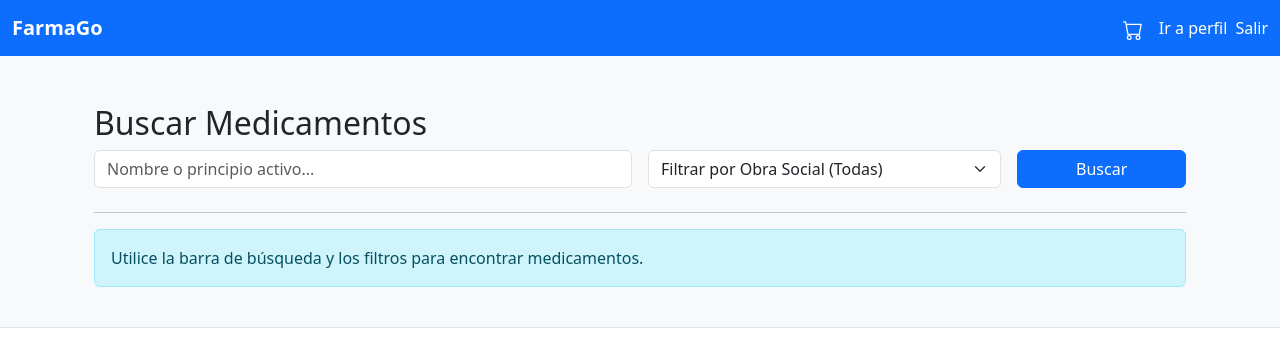
After one commit to TheAle26/FarmaGo, a Django app: page /orders/buscar/medicamentos/ in a window 1280 px wide. The commit adds this page. Shown: the top 345 px of the page. Run offline with Django 5.2, Linux system fonts and the light colour scheme; the visitor is signed in with stand-in values (Sample User, id 1).

Commit message:
Buscar medicamentos: barra de búsqueda y pestaña a parte.

```diff
--- /dev/null
+++ b/Templates/cliente/buscar_medicamentos.html
@@ -0,0 +1,52 @@
+{% extends 'base.html' %}
+
+{% block content %}
+<div class="container mt-4">
+    <h2>Buscar Medicamentos</h2>
+
+    <form method="get" action="{% url 'buscar_medicamentos' %}" class="mb-4">
+        <div class="row g-3 align-items-center">
+
+            <div class="col-md-6">
+                <input type="text" name="q" class="form-control" placeholder="Nombre o principio activo..." value="{{ query }}">
+            </div>
+
+            <div class="col-md-4">
+                <select name="obra_social_id" class="form-select">
+                    <option value="">Filtrar por Obra Social (Todas)</option>
+                    {% for os in obras_sociales %}
+                        <option value="{{ os.id }}"
+                            {% if request.GET.obra_social_id|lower == os.id|stringformat:"s" %}selected{% endif %}>
+                            {{ os.nombre }}
+                        </option>
+                    {% endfor %}
+                </select>
+            </div>
+
+            <div class="col-md-2">
+                <button type="submit" class="btn btn-primary w-100">Buscar</button>
+            </div>
+        </div>
+    </form>
+
+    <hr>
+
+    {% if medicamentos %}
+        <div class="list-group">
+            {% for med in medicamentos %}
+                <div class="list-group-item d-flex justify-content-between align-items-center">
+                    <div>
+                        <strong>{{ med.nombre_comercial }}</strong> - ${{ med.precio }}
+                        <p class="text-muted small mb-0">Principio Activo: {{ med.principio_activo }}</p>
+                    </div>
+                    <a href="{% url 'medicamento_detalle' pk=med.id %}" class="btn btn-info btn-sm">Ver Detalle</a>
+                </div>
+            {% endfor %}
+        </div>
+    {% elif query or request.GET.obra_social_id %}
+        <div class="alert alert-warning">No se encontraron medicamentos para su búsqueda o filtros.</div>
+    {% else %}
+        <div class="alert alert-info">Utilice la barra de búsqueda y los filtros para encontrar medicamentos.</div>
+    {% endif %}
+</div>
+{% endblock %}
--- a/Templates/cliente/panel.html
+++ b/Templates/cliente/panel.html
@@ -4,6 +4,7 @@
   <h1 class="h5 m-0">Mis pedidos</h1>
   <div class="d-flex gap-2">
     <a class="btn btn-outline-secondary" href="" onclick="location.reload();return false;">Actualizar</a>
+      <a class="btn btn-success" href="{% url 'buscar_medicamentos' %}">Buscar Medicamentos</a>
     <a class="btn btn-primary" href="{% url 'cliente_panel' %}">Crear pedido NO ANDA PQ NO ESTA ESA PAGINA</a>
   </div>
 </div>
--- a/apps/accounts/views.py
+++ b/apps/accounts/views.py
@@ -63,11 +63,11 @@ def registro_cliente(request):
             user=user,
             nombre=form.cleaned_data["nombre"],
             apellido=form.cleaned_data["apellido"],
-            documento=form.cleaned_data["documento"], # Campo faltante que causa el error
-            edad=form.cleaned_data["edad"],         # Campo faltante
+            documento=form.cleaned_data["documento"],
+            edad=form.cleaned_data["edad"],
             direccion=form.cleaned_data["direccion"],
             telefono=form.cleaned_data["telefono"],
-            terms_cond=form.cleaned_data["terms_cond"], # Campo faltante
+            terms_cond=form.cleaned_data["terms_cond"],
         )
         messages.success(request, "Cuenta de cliente creada.")
         login(request, user)  # opcional: auto-login
--- a/apps/orders/urls.py
+++ b/apps/orders/urls.py
@@ -6,6 +6,7 @@ urlpatterns = [
     path("cliente/", views.cliente_panel, name="cliente_panel"),
     path("cliente/carrito/", views.ver_carrito, name="ver_carrito"),
     path("cliente/carrito/finalizar_compra", views.finalizar_compra_view, name="finalizar_compra"),
+    path('buscar/medicamentos/', views.buscar_medicamentos, name='buscar_medicamentos'),
 
     # Farmacia
     path("farmacia/", views.farmacia_panel, name="farmacia_panel"),
--- a/apps/orders/views.py
+++ b/apps/orders/views.py
@@ -1,13 +1,16 @@
 from django.shortcuts import render, redirect, get_object_or_404
 from django.contrib.auth.decorators import login_required
 from django.http import HttpResponseForbidden
-from .models import Pedido, DetallePedido, StockMedicamento,Farmacia,Cliente
+from .models import Pedido, DetallePedido, StockMedicamento,Farmacia,Cliente, Medicamento
+from apps.accounts.models import ObraSocial
 from apps.orders.utils import es_cliente, es_farmacia, es_repartidor
 from .forms import PedidoForm, EditStockMedicamentoForm, AddStockMedicamentoForm
 from django.db import transaction, IntegrityError
 from django.db.models import F
 from django.contrib import messages
 from django.db.models import Case, When
+from django.shortcuts import render
+
 
 # ---------- CLIENTE ----------
 @login_required
@@ -186,6 +189,46 @@ def finalizar_compra_view(request):
         messages.error(request, str(e))
         return redirect('ver_carrito')
 
+@login_required
+def buscar_medicamentos(request):
+
+    query = request.GET.get('q', '')
+    obra_social_id = request.GET.get('obra_social_id', '')
+    medicamentos = []
+
+    # Obtengo todas las obras sociales
+    obras_sociales = ObraSocial.objects.all()
+
+    #
+    if query or obra_social_id:
+        # Aquí iría tu lógica real de filtrado en la base de datos
+        # Ejemplo:
+        # medicamentos_qs = Medicamento.objects.all()
+        # if query:
+        #     medicamentos_qs = medicamentos_qs.filter(
+        #         Q(nombre_comercial__icontains=query) | Q(principio_activo__icontains=query)
+        #     )
+        # if obra_social_id:
+        #     # Filtro más complejo que incluye stock y obra social
+        #     medicamentos_qs = medicamentos_qs.filter(stock__farmacia__obras_sociales__id=obra_social_id).distinct()
+
+        # medications = medicamentos_qs[:20] # Limitar resultados
+
+        # Por ahora, simulamos un resultado para que el HTML funcione:
+        medicamentos = [
+            {'id': 1, 'nombre_comercial': 'Ibuprofeno 600mg', 'principio_activo': 'Ibuprofeno', 'precio': 500},
+            {'id': 2, 'nombre_comercial': 'Amoxicilina 500mg', 'principio_activo': 'Amoxicilina', 'precio': 950},
+        ]
+
+
+    context = {
+        'query': query,
+        'obras_sociales': obras_sociales,
+        'medicamentos': medicamentos,
+    }
+    return render(request, 'cliente/buscar_medicamentos.html', context)
+
+
 
 
 # ---------- FARMACIA ----------
@@ -361,9 +404,9 @@ def repartidor_ver_pedidos(request):
     if not es_repartidor(request.user): return HttpResponseForbidden("Solo repartidores")
 
     # se puede chequear aqui que no tenga un pedido en curso si se quiere.
-    """if Pedido.objects.filter(repartidor=request.user.repartidor, estado="EN_CAMINO").exists():
-        messages.warning(request, "Tienes un pedido en curso.")
-        return redirect("repartidor_panel")"""
+    #"""if Pedido.objects.filter(repartidor=request.user.repartidor, estado="EN_CAMINO").exists():
+    #    messages.warning(request, "Tienes un pedido en curso.")
+    #    return redirect("repartidor_panel")"""
 
     pedidos = Pedido.objects.filter(estado="ACEPTADO").order_by("creado")
     return render(request, "repartidor/pedidos.html", {"pedidos": pedidos})
```
